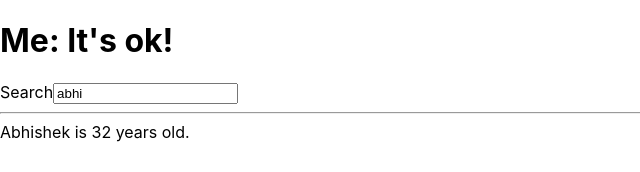
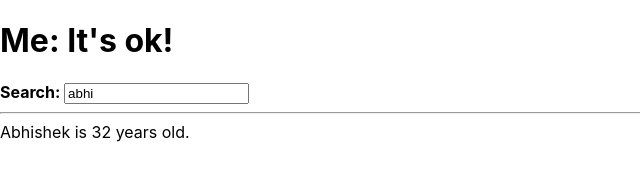
Before and after one commit to abhishak3/REACTion, a React (Create React App) app in the folder 02.React_Hello_world/hacker-stories/: page / in a window 1280 px wide. Shown: the top 172 px of the page, without its empty margins (0-640 px from the left). Built offline with nearby package versions, Linux system fonts and the light colour scheme.

Commit message:
react component composition

```diff
--- a/02.React_Hello_world/hacker-stories/src/App.js
+++ b/02.React_Hello_world/hacker-stories/src/App.js
@@ -59,7 +59,9 @@
                 label="Search"
                 search={searchTerm}
                 onSearch={handleSearch}
-            />
+            >
+                <strong>Search: </strong>
+            </InputWithLabel>
             <hr />
 
             <List details={searchedDetails} />
@@ -79,13 +81,13 @@
 
 const InputWithLabel = ({
     id,
-    label,
     type = 'text',
     search,
-    onSearch
+    onSearch,
+    children
 }) => (
     <>
-        <label htmlFor={id}>{label}</label>
+        <label htmlFor={id}>{children}</label>
         <input
             type={type}
             id={id}
```
